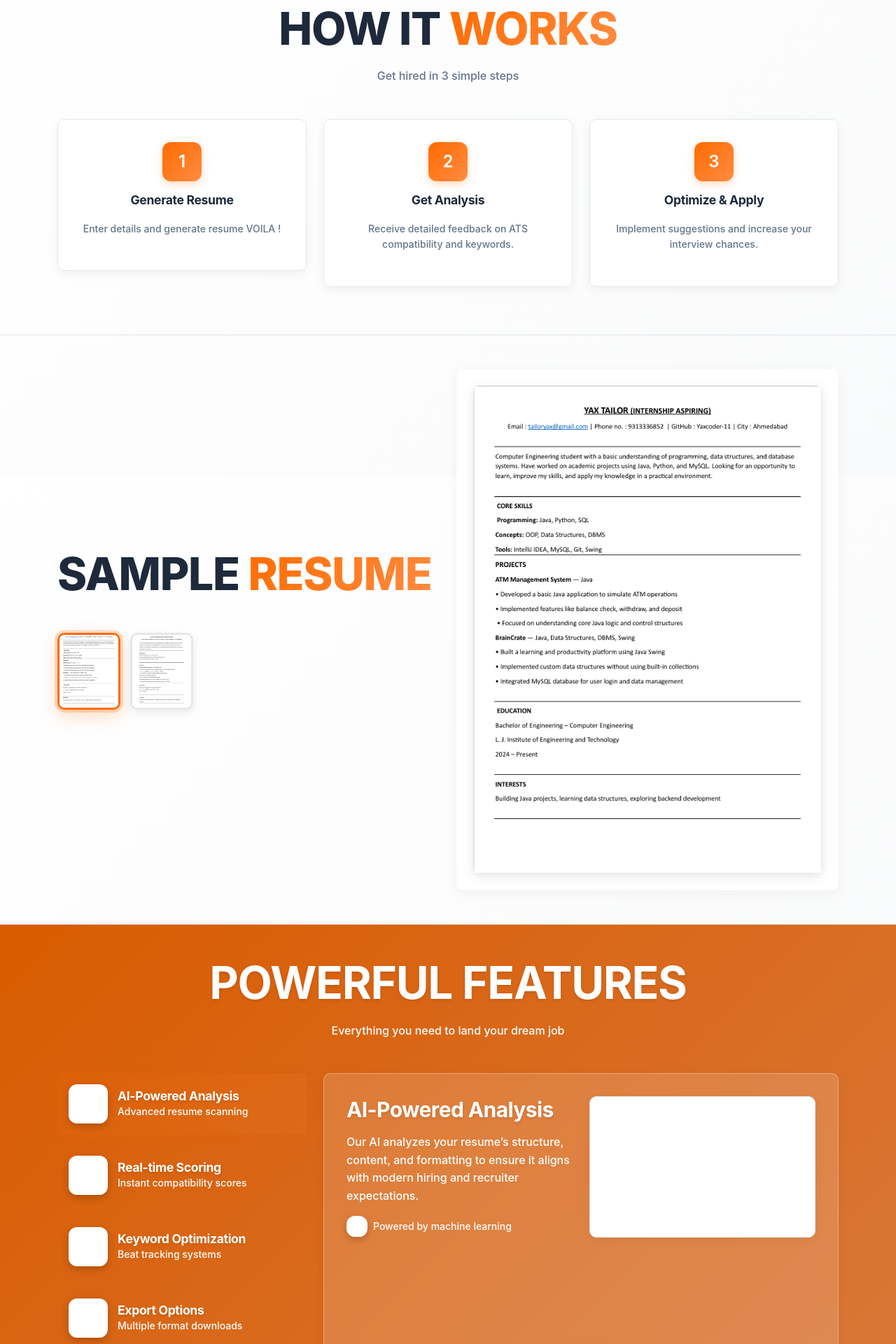
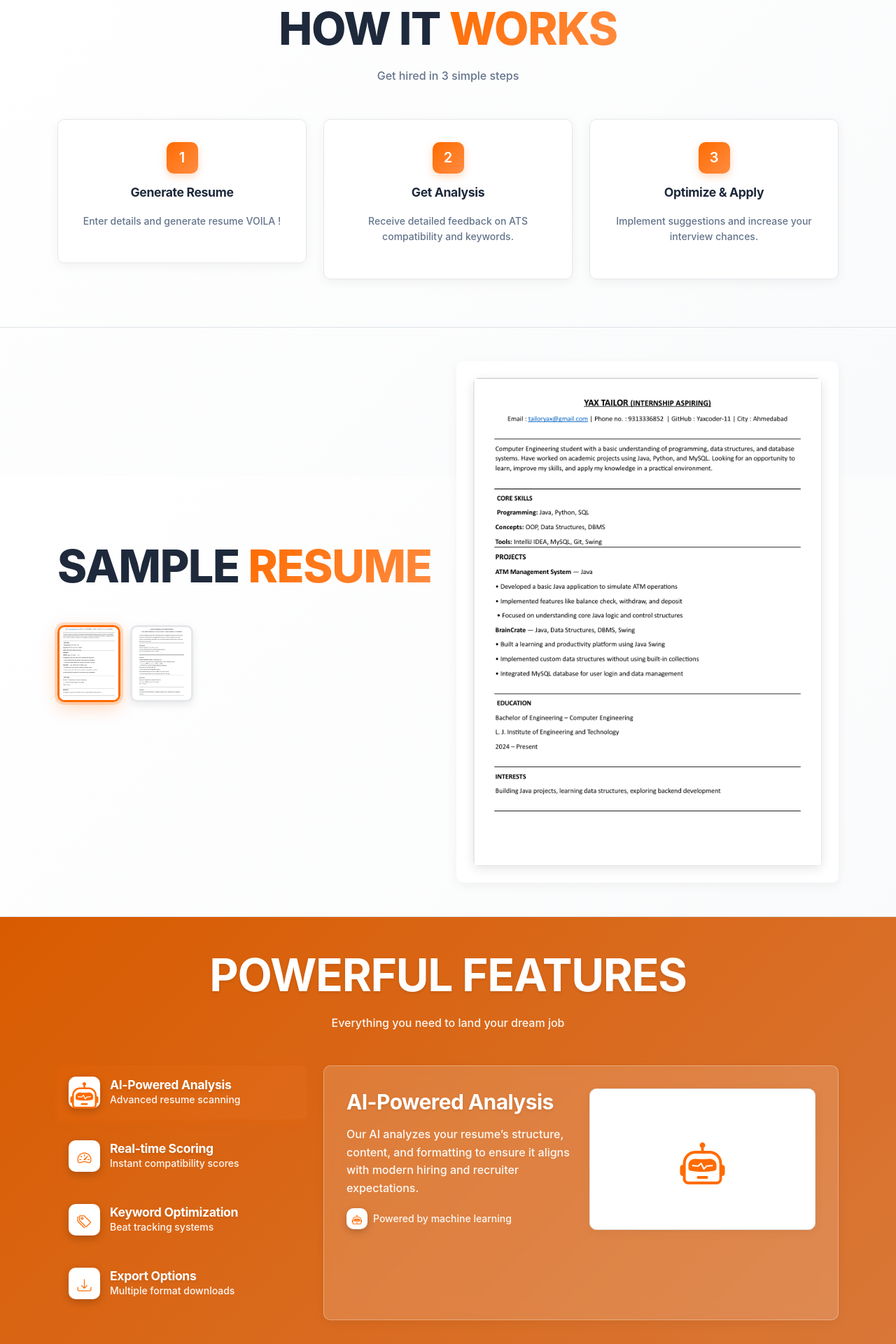
Before and after one commit to Yax-coder11/NextHire.AI, a Flask app: page / in a window 1280 px wide. Shown: the part 920-2840 px from the top of the page at 70% size. Run offline with Flask 3, Linux system fonts and the light colour scheme; some libraries are stand-ins or nearby versions.

Commit message:
Fixed Bootstrap Icon Issue

```diff
--- a/NextHire/static/css/style.css
+++ b/NextHire/static/css/style.css
@@ -1078,7 +1078,7 @@ textarea.form-control {
   width: 56px;
   height: 56px;
   background: linear-gradient(135deg, #ff6b00 0%, #ff8c42 100%);
-  color: #ffffff;
+  /* color: #ffffff; */
   border-radius: 12px;
   font-size: 1.5rem;
   font-weight: 600;
@@ -1813,14 +1813,14 @@ i.bi, .bi {
 }
 
 /* Ensure icons inherit color properly */
-i, svg {
+/* i, svg {
   color: currentColor;
-}
+} */
 
 /* Fix icon visibility in all contexts */
-.bi, [class^="bi-"], [class*=" bi-"] {
+/* .bi, [class^="bi-"], [class*=" bi-"] {
   color: currentColor;
-}
+} */
 
 /* Ensure all headings have strong contrast */
 h1, h2, h3, h4, h5, h6 {
@@ -1885,6 +1885,14 @@ a:hover {
 .panel-icon {
   background: linear-gradient(135deg, #ff6b00 0%, #ff8c42 100%);
   color: #ffffff !important;
+
+  width: 45px;
+  height: 45px;
+  display: flex;
+  align-items: center;
+  justify-content: center;
+  border-radius: 10px;
+  font-size: 20px;
 }
 
 .panel-icon i {
@@ -1981,12 +1989,12 @@ footer * {
 }
 
 /* Ensure all text on dark backgrounds is white */
-[style*="background: linear-gradient"] *:not(.panel-icon):not(.badge):not(.btn):not(button),
+/* [style*="background: linear-gradient"] *:not(.panel-icon):not(.badge):not(.btn):not(button),
 [style*="background:linear-gradient"] *:not(.panel-icon):not(.badge):not(.btn):not(button),
 .features-section *:not(.panel-icon):not(.badge):not(.btn):not(button),
 .cta-section *:not(.cta-content):not(.cta-content *) {
   color: #ffffff !important;
-}
+} */
 
 /* Fix z-index layering for icons */
 i, svg, .bi {
@@ -2257,3 +2265,17 @@ i, .bi {
 .features-section .d-flex i {
   color: #ff6b00 !important;
 }
+
+
+
+/* HARD RESET FOR BOOTSTRAP ICONS */
+.bi {
+  font-family: "bootstrap-icons" !important;
+  font-style: normal !important;
+  font-weight: normal !important;
+}
+
+.bi::before {
+  font-family: "bootstrap-icons" !important;
+  display: inline-block !important;
+}
--- a/NextHire/templates/index.html
+++ b/NextHire/templates/index.html
@@ -27,7 +27,7 @@
   />
 
   <!-- Bootstrap Icons -->
-  <link rel="stylesheet" href="https://cdn.jsdelivr.net/npm/bootstrap-icons@1.11.0/font/bootstrap-icons.css">
+  <link href="https://cdn.jsdelivr.net/npm/bootstrap-icons@1.11.3/font/bootstrap-icons.css" rel="stylesheet">
 
   <!-- Custom CSS -->
   <link rel="stylesheet" href="{{ url_for('static', filename='css/style.css') }}" />
@@ -226,10 +226,7 @@
             <div class="feature-step active" data-step="1">
               <div class="heading-icon-container p-3 rounded" style="cursor: pointer; transition: all 0.3s ease;">
                 <div class="panel-icon">
-                  <svg xmlns="http://www.w3.org/2000/svg" width="16" height="16" fill="currentColor" class="bi bi-robot" viewBox="0 0 16 16">
-                    <path d="M6 12.5a.5.5 0 0 1 .5-.5h3a.5.5 0 0 1 0 1h-3a.5.5 0 0 1-.5-.5M3 8.062C3 6.76 4.235 5.765 5.53 5.886a26.6 26.6 0 0 0 4.94 0C11.765 5.765 13 6.76 13 8.062v1.157a.93.93 0 0 1-.765.935c-.845.147-2.34.346-4.235.346s-3.39-.2-4.235-.346A.93.93 0 0 1 3 9.219zm4.542-.827a.25.25 0 0 0-.217.068l-.92.9a25 25 0 0 1-1.871-.183.25.25 0 0 0-.068.495c.55.076 1.232.149 2.02.193a.25.25 0 0 0 .189-.071l.754-.736.847 1.71a.25.25 0 0 0 .404.062l.932-.97a25 25 0 0 0 1.922-.188.25.25 0 0 0-.068-.495c-.538.074-1.207.145-1.98.189a.25.25 0 0 0-.166.076l-.754.785-.842-1.7a.25.25 0 0 0-.182-.135"/>
-                    <path d="M8.5 1.866a1 1 0 1 0-1 0V3h-2A4.5 4.5 0 0 0 1 7.5V8a1 1 0 0 0-1 1v2a1 1 0 0 0 1 1v1a2 2 0 0 0 2 2h10a2 2 0 0 0 2-2v-1a1 1 0 0 0 1-1V9a1 1 0 0 0-1-1v-.5A4.5 4.5 0 0 0 10.5 3h-2zM14 7.5V13a1 1 0 0 1-1 1H3a1 1 0 0 1-1-1V7.5A3.5 3.5 0 0 1 5.5 4h5A3.5 3.5 0 0 1 14 7.5"/>
-                  </svg>
+                  <i class="bi bi-robot" style="font-family: bootstrap-icons !important; font-size:40px;"></i>
                 </div>
                 <div>
                   <h6 class="mb-0">AI-Powered Analysis</h6>
@@ -287,7 +284,7 @@
                     </p>
                     <div class="d-flex align-items-center gap-2 mt-3">
                       <div class="panel-icon" style="width: 30px; height: 30px; font-size: 0.9rem;">
-                        <i class="bi bi-robot"></i>
+                        <i class="bi bi-robot" style="color: black;"></i>
                       </div>
                       <span class="text-muted small">Powered by machine learning</span>
                     </div>
@@ -295,7 +292,7 @@
                   <div class="col-md-6">
                     <div class="image-card">
                       <div class="d-flex align-items-center justify-content-center" style="height: 200px; background-color: var(--background); border-radius: var(--radius);">
-                        <i class="bi bi-robot" style="font-size: 4rem; "></i>
+                        <i class="bi bi-robot" style="font-size: 4rem; color: red;"></i>
                       </div>
                     </div>
                   </div>
```
